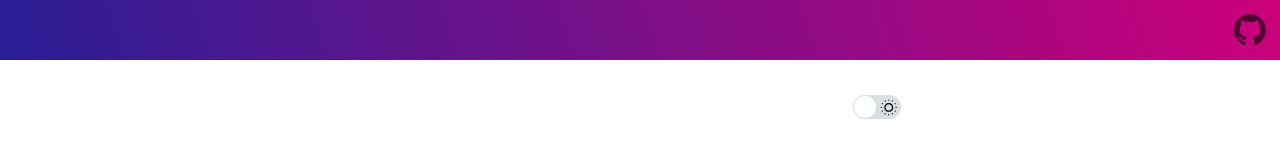
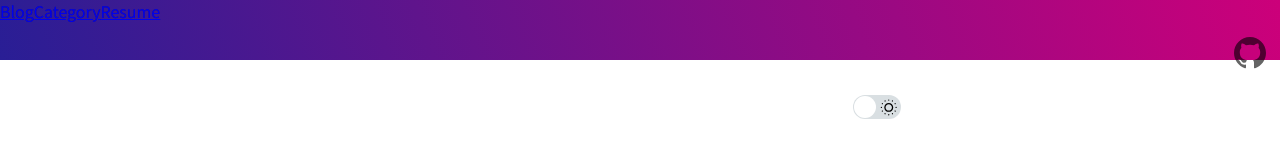
Before and after one commit to Ha-Young/my-blog, a Gatsby site: page / in a window 1280 px wide. Shown: the top 160 px of the page. Built offline with nearby package versions, Linux system fonts and the light colour scheme; Gatsby itself is replaced by a stand-in of ours; some packages are replaced by stand-ins of ours; a web font is replaced by a local one; what typography-theme-github would draw is missing.

Commit message:
add: header navigator

```diff
--- a/src/components/top/index.jsx
+++ b/src/components/top/index.jsx
@@ -13,6 +13,18 @@ export const Top = ({ title, location, rootPath }) => {
           {title}
         </Link>
       )}
+      <div className="header-navigator">
+        <Link className="nav-item" to="/blog">
+          Blog
+        </Link>
+        <Link className="nav-item" to="/category">
+          Category
+        </Link>
+        <Link className="nav-item" to="https://ha-young.github.io/resume_web/">
+          Resume
+        </Link>
+      </div>
+
       <GitHubIcon />
     </div>
   )
```
